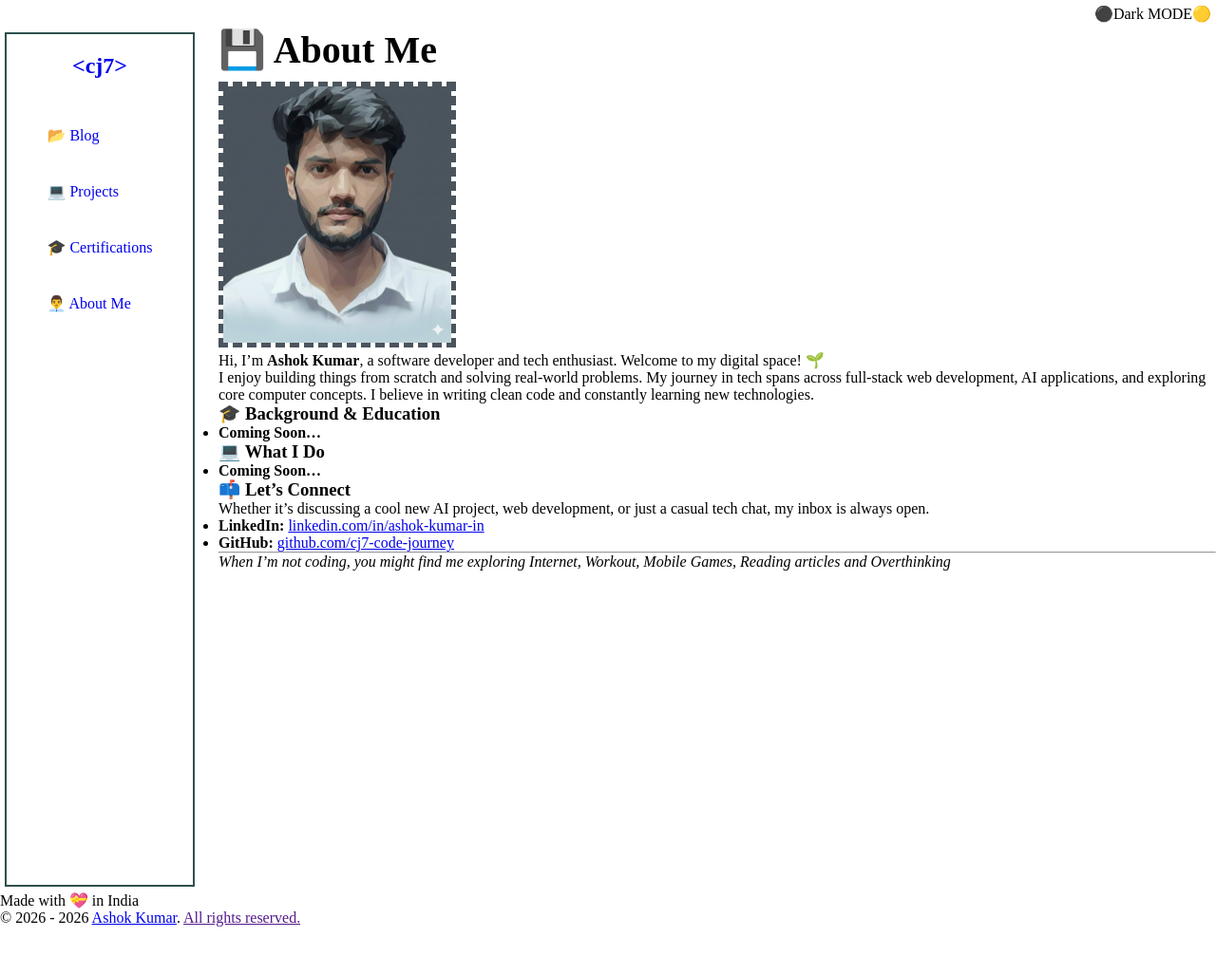
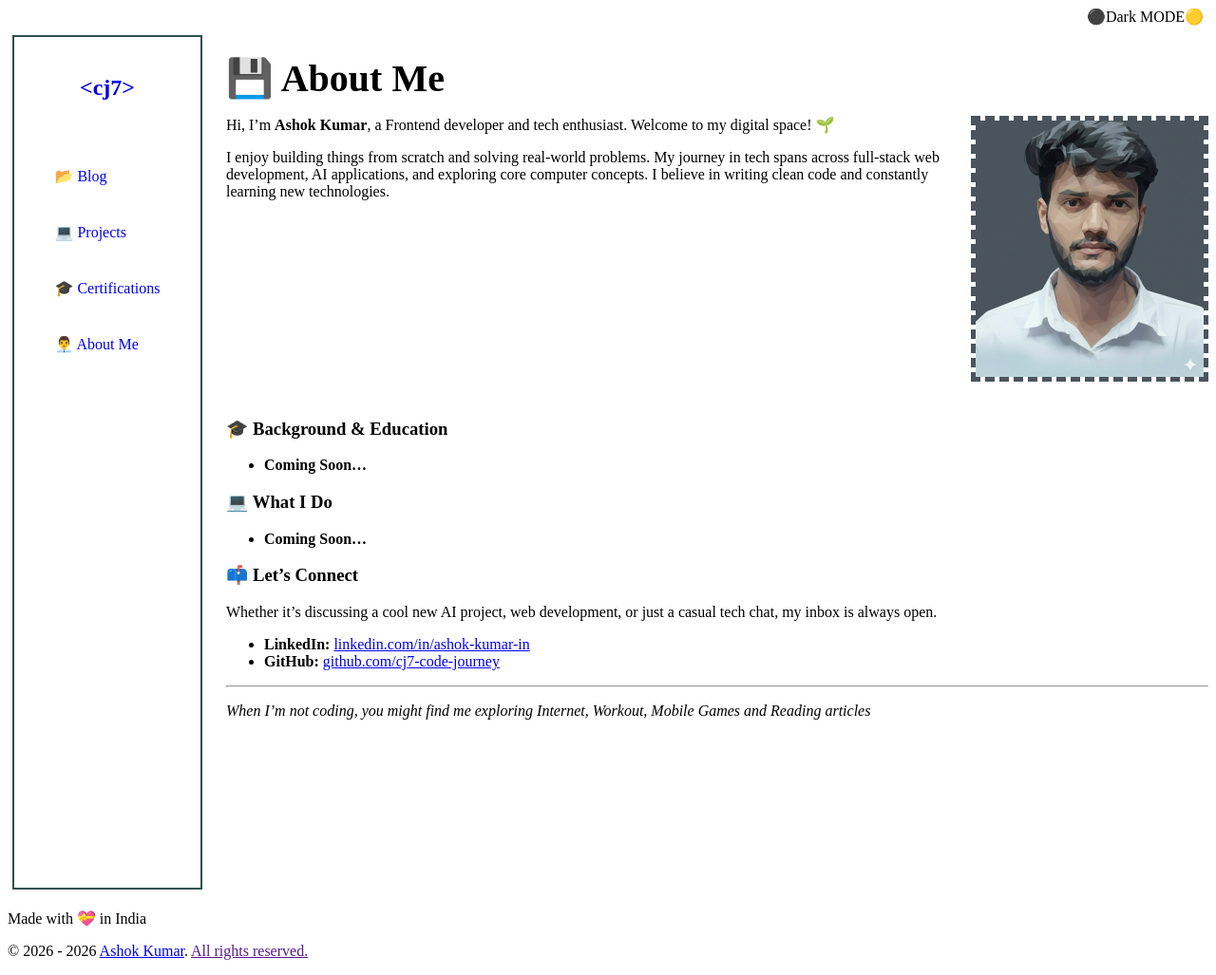
Before and after one commit to cj7-code-journey/cj7-code-journey.github.io, a Jekyll site: the page built from about.md, in a window 1280 px wide. Shown: the whole page at 95% size. Built offline with Jekyll 4.4.1, drawn with Linux system fonts in a browser that asks for light colours; before the commit the page ends 976 px from its top, so only the background shows below that.

Commit message:
Apply: styles on about page

```diff
--- a/about.md
+++ b/about.md
@@ -5,12 +5,14 @@ permalink: /about.html
 ---
 
 <h1 class="page-title">💾 About Me</h1>
-<img src="/assets/images/profile-pic.png" alt="Ashok Kumar" style="width: 250px; height: 280px;border:5px dashed #4b545d">
 
-Hi, I'm **Ashok Kumar**, a software developer and tech enthusiast. Welcome to my digital space! 🌱
+<img class="profile-pic" src="/assets/images/profile-pic.png" alt="Ashok Kumar">
+
+Hi, I'm **Ashok Kumar**, a Frontend developer and tech enthusiast. Welcome to my digital space! 🌱
 
 I enjoy building things from scratch and solving real-world problems. My journey in tech spans across full-stack web development, AI applications, and exploring core computer concepts. I believe in writing clean code and constantly learning new technologies.
 
+<div style="clear: both;"></div>
 
 ### 🎓 Background & Education
 
@@ -30,4 +32,4 @@ Whether it's discussing a cool new AI project, web development, or just a casual
 
 ---
 
-_When I'm not coding, you might find me exploring Internet, Workout, Mobile Games, Reading articles and Overthinking_
+_When I'm not coding, you might find me exploring Internet, Workout, Mobile Games and Reading articles_
--- a/assets/css/main.scss
+++ b/assets/css/main.scss
@@ -1,5 +1,6 @@
 ---
 ---
+
 :root {
     --bg-color: #ffffff;
     /* Dark Theme Background */
@@ -16,8 +17,6 @@
 
 //reset
 * {
-    margin: 0;
-    padding: 0;
     box-sizing: border-box;
 }
 
@@ -170,13 +169,15 @@ header {
     border-bottom: 1px solid var(--border-color);
 }
 
-.projects-grid, .certifications-grid {
+.projects-grid,
+.certifications-grid {
     display: grid;
     grid-template-columns: repeat(auto-fill, minmax(245px, 2fr));
     gap: 20px;
 }
 
-.project-card, .certification-card {
+.project-card,
+.certification-card {
     background-color: rgba(255, 255, 255, 0.02);
     border: 2px solid var(--border-color);
     border-radius: 8px;
@@ -186,44 +187,87 @@ header {
     transition: transform 0.2s, background-color 0.2s;
 }
 
-.project-card img,.certification-card img {
+.project-card img,
+.certification-card img {
     width: 100%;
     height: auto;
     border-radius: 8px;
     margin-bottom: 15px;
 }
 
-.project-card h3, .certification-card h3 {
+.project-card h3,
+.certification-card h3 {
     color: var(--text-heading);
     margin-top: 0;
     margin-bottom: 10px;
     font-size: 1.25rem;
 }
 
-.project-card p, .certification-card p {
+.project-card p,
+.certification-card p {
     margin: 0;
     font-size: 0.95rem;
 }
 
-.project-card:hover , .certification-card:hover {
+.project-card:hover,
+.certification-card:hover {
     transform: translateY(-3px);
     background-color: rgba(255, 255, 255, 0.05);
     border-color: rgba(23, 2, 94, 0.5);
     text-decoration: none;
 }
-.project-stack, .certification-stack{
-margin-top: 15px; margin-bottom: 20px; display: flex; flex-wrap: wrap; gap: 8px;
-}
-.project-stack span, .certification-stack span{
-    background: rgba(255, 255, 255, 0.05); color: var(--text-main); font-size: 0.8rem; padding: 4px 10px; border-radius: 20px; border: 1px solid var(--border-color); font-weight: 500;
+
+.project-stack,
+.certification-stack {
+    margin-top: 15px;
+    margin-bottom: 20px;
+    display: flex;
+    flex-wrap: wrap;
+    gap: 8px;
 }
 
-.project-links, .certification-links{
-    margin-top: auto; display: flex; gap: 10px;
+.project-stack span,
+.certification-stack span {
+    background: rgba(255, 255, 255, 0.05);
+    color: var(--text-main);
+    font-size: 0.8rem;
+    padding: 4px 10px;
+    border-radius: 20px;
+    border: 1px solid var(--border-color);
+    font-weight: 500;
 }
-.project-links a, .certification-links a{
-    padding: 6px 12px; background: rgba(255,255,255,0.05); color: var(--text-heading); border: 1px solid var(--border-color); border-radius: 4px; text-decoration: none; font-size: 0.85rem; transition: 0.2s;
+
+.project-links,
+.certification-links {
+    margin-top: auto;
+    display: flex;
+    gap: 10px;
 }
-.project-links span, .certification-links span{
+
+.project-links a,
+.certification-links a {
+    padding: 6px 12px;
+    background: rgba(255, 255, 255, 0.05);
+    color: var(--text-heading);
+    border: 1px solid var(--border-color);
+    border-radius: 4px;
+    text-decoration: none;
+    font-size: 0.85rem;
+    transition: 0.2s;
+}
+
+.project-links span,
+.certification-links span {
     margin-right: 5px;
 }
+
+//about page
+.profile-pic {
+    float: right;
+    margin-left: 30px;
+    margin-bottom: 20px;
+    width: 250px;
+    height: 280px;
+    object-fit: cover;
+    border: 5px dashed #4b545d
+}
```
